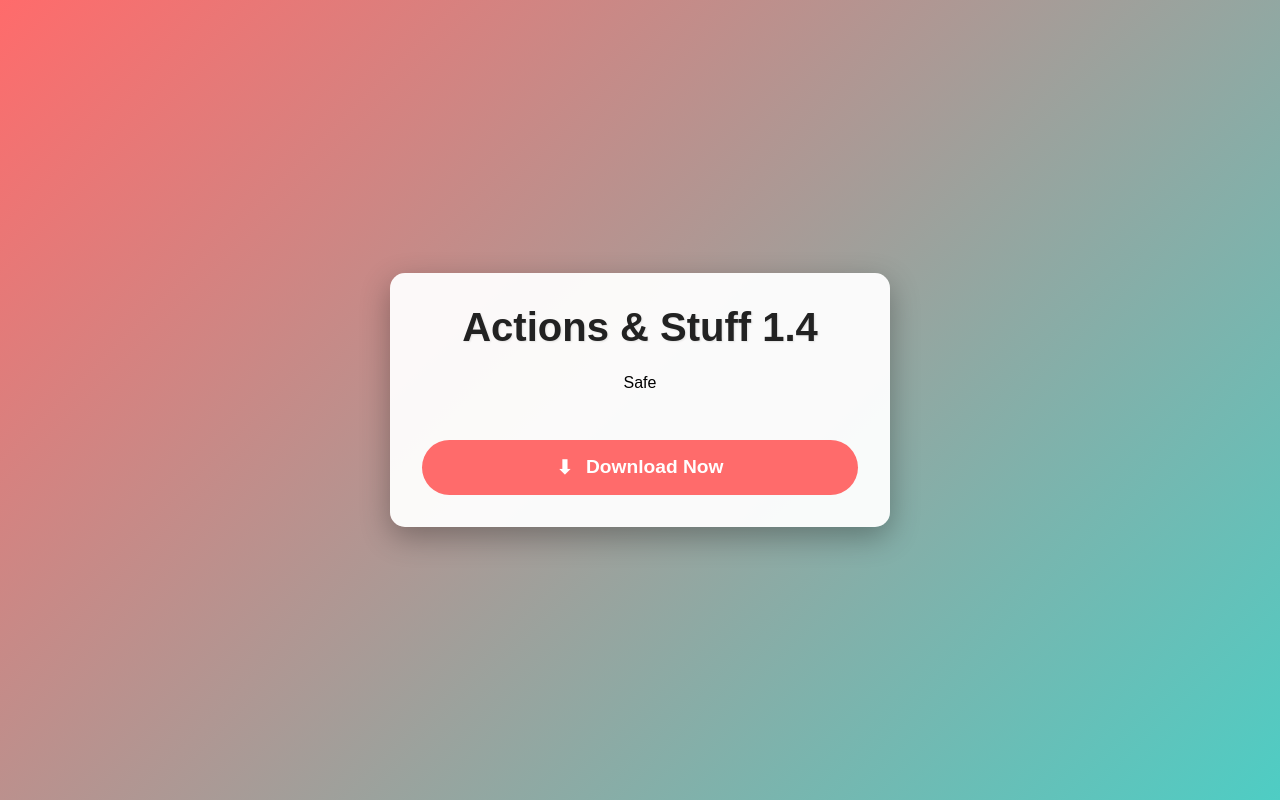
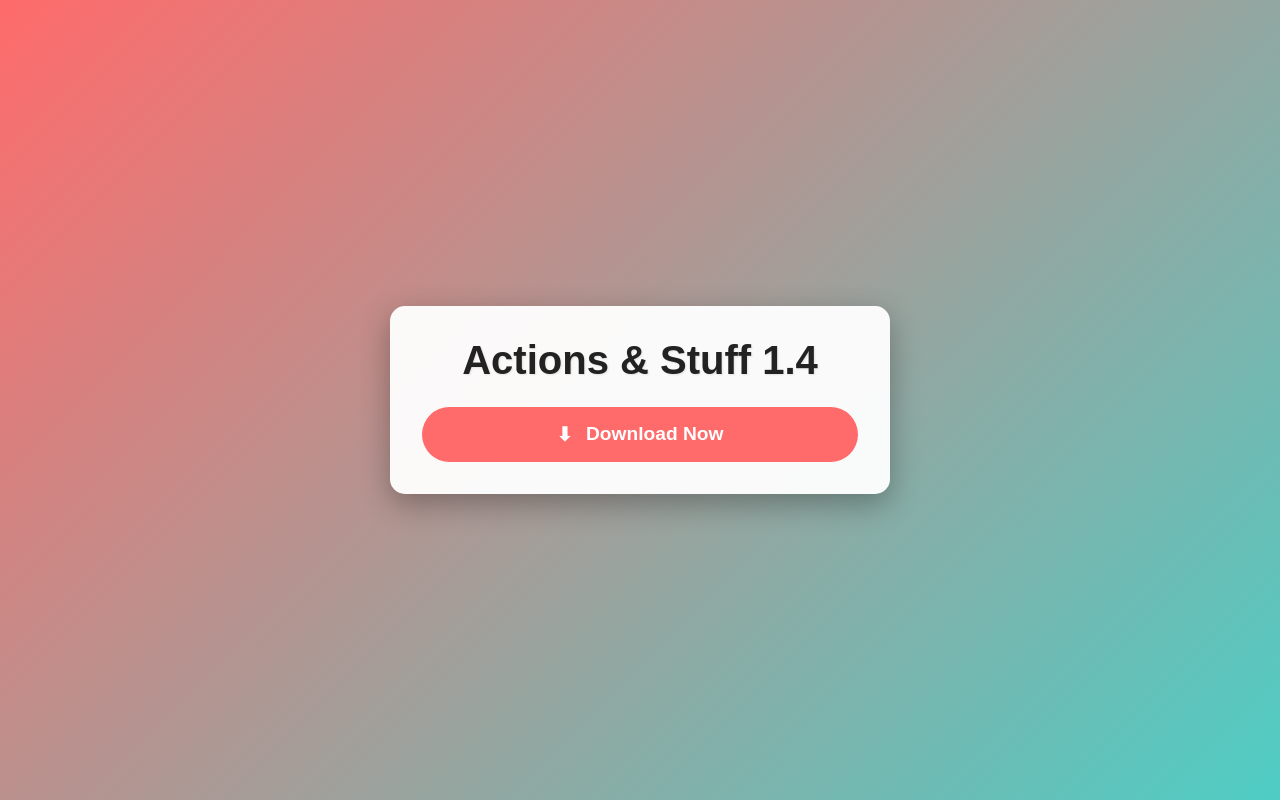
Before and after one commit to testert353/Actions-and-Stuff, a plain HTML site: page index.html in a window 1280 px wide. Drawn offline with Linux system fonts and the light colour scheme.

Commit message:
Update index.html

```diff
--- a/index.html
+++ b/index.html
@@ -107,7 +107,6 @@
 <body>
     <div class="container">
         <h1>Actions & Stuff 1.4</h1>
-        <p>Safe</p></p>
         <button class="download-btn" onclick="downloadFile()">
             <span class="icon">⬇</span> Download Now
         </button>
```
